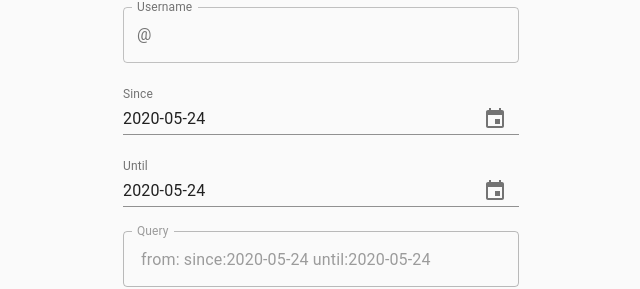
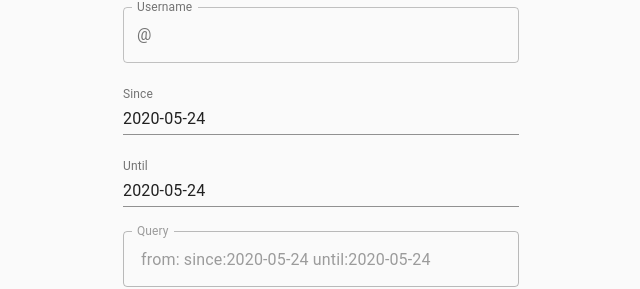
Before and after one commit to soko-no-otaku/twitter-easy-search, a React (Create React App) app: page / in a window 1280 px wide. Shown: the part 249-538 px from the top of the page, without its empty margins (319-959 px from the left). Built offline with nearby package versions, Linux system fonts and the light colour scheme.

Commit message:
Fix field

```diff
--- a/src/App.js
+++ b/src/App.js
@@ -15,7 +15,7 @@ import 'date-fns';
 import DateFnsUtils from '@date-io/date-fns';
 import {
   MuiPickersUtilsProvider,
-  KeyboardDatePicker,
+  DatePicker,
 } from '@material-ui/pickers';
 
 function Copyright() {
@@ -110,7 +110,7 @@ function App() {
             }}
           />
           <MuiPickersUtilsProvider utils={DateFnsUtils}>
-            <KeyboardDatePicker
+            <DatePicker
               margin="normal"
               fullWidth
               id="since"
@@ -123,7 +123,7 @@ function App() {
                 'aria-label': 'change date',
               }}
             />
-            <KeyboardDatePicker
+            <DatePicker
               margin="normal"
               fullWidth
               id="until"
```
